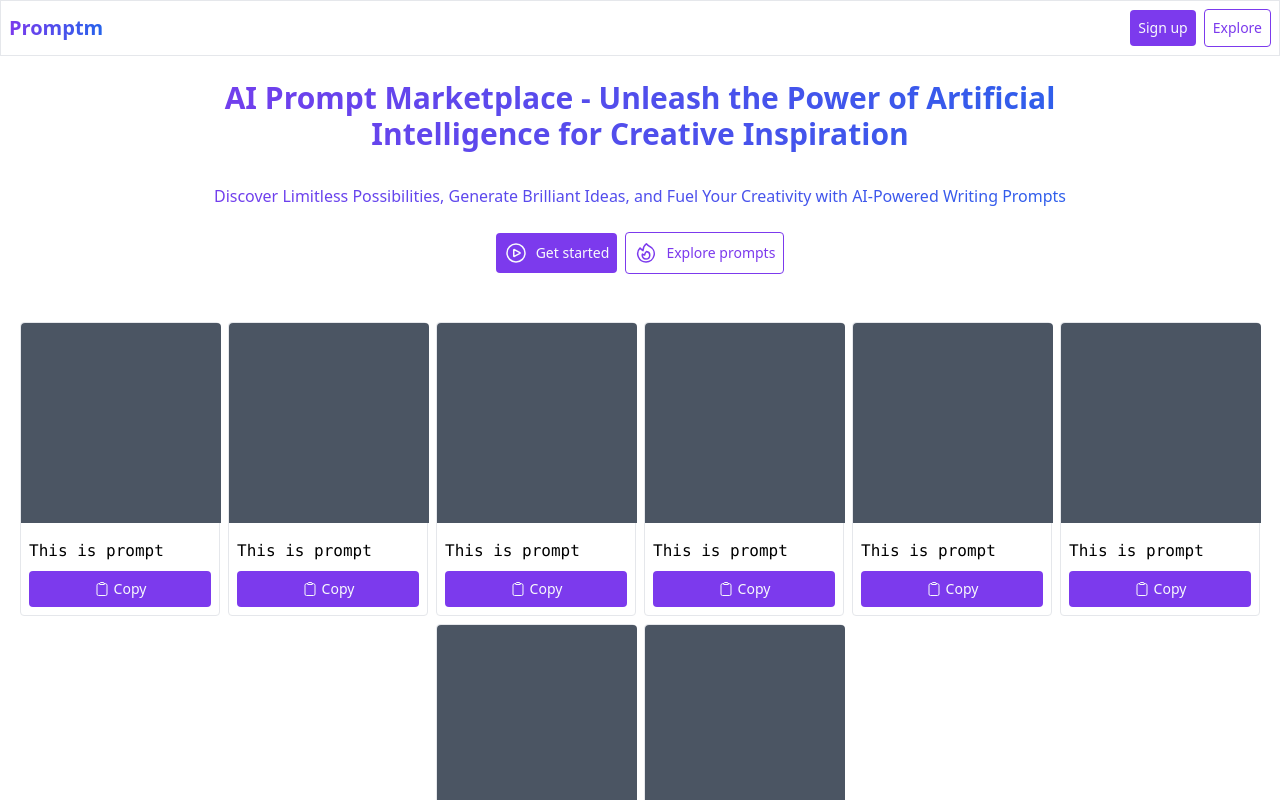
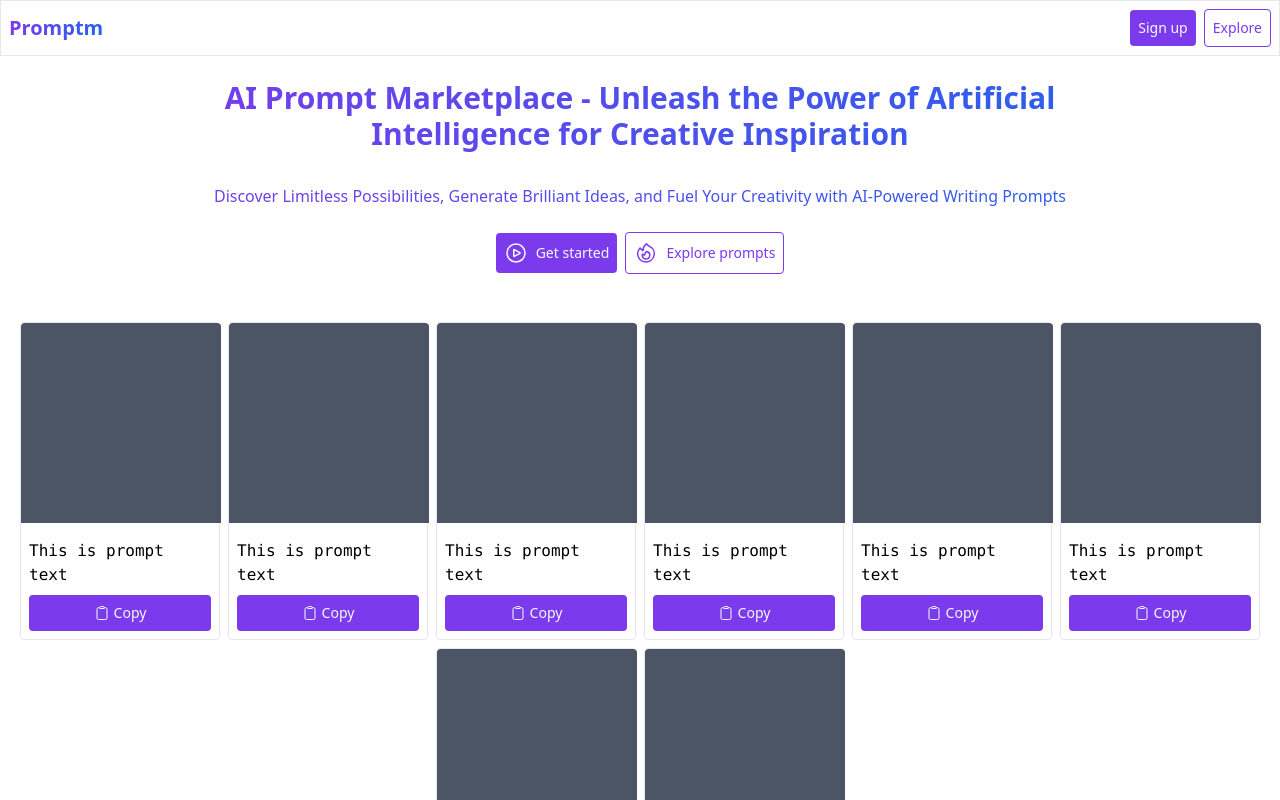
Before and after one commit to ashsajal1/ai-promptm, an Angular app: page / in a window 1280 px wide. Shown: the top 800 px of the page. Built offline with nearby package versions, Linux system fonts and the light colour scheme.

Commit message:
dynamic prompt

```diff
--- a/src/app/components/prompt-card/prompt-card.component.html
+++ b/src/app/components/prompt-card/prompt-card.component.html
@@ -1,7 +1,7 @@
 <div class="rounded border w-[200px]">
   <div class="h-[200px] w-[200px] bg-gray-600 rounded-t"></div>
   <div class="p-2">
-    <p class="font-medium font-mono py-2">This is prompt</p>
+    <p class="font-medium font-mono py-2">{{ promptText }}</p>
     <div>
       <button
         (click)="handleCopy()"
```
